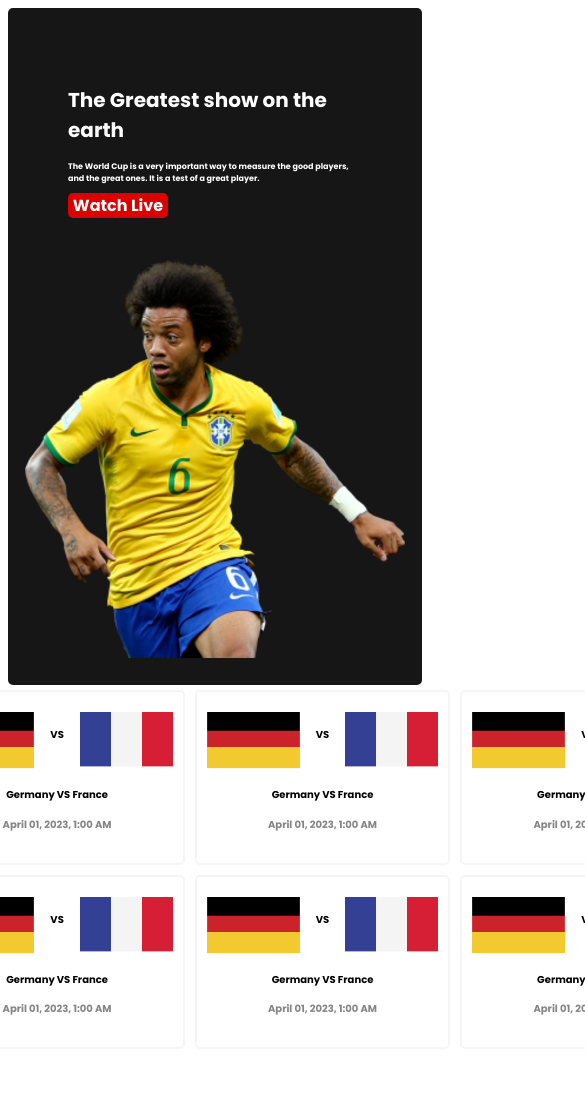
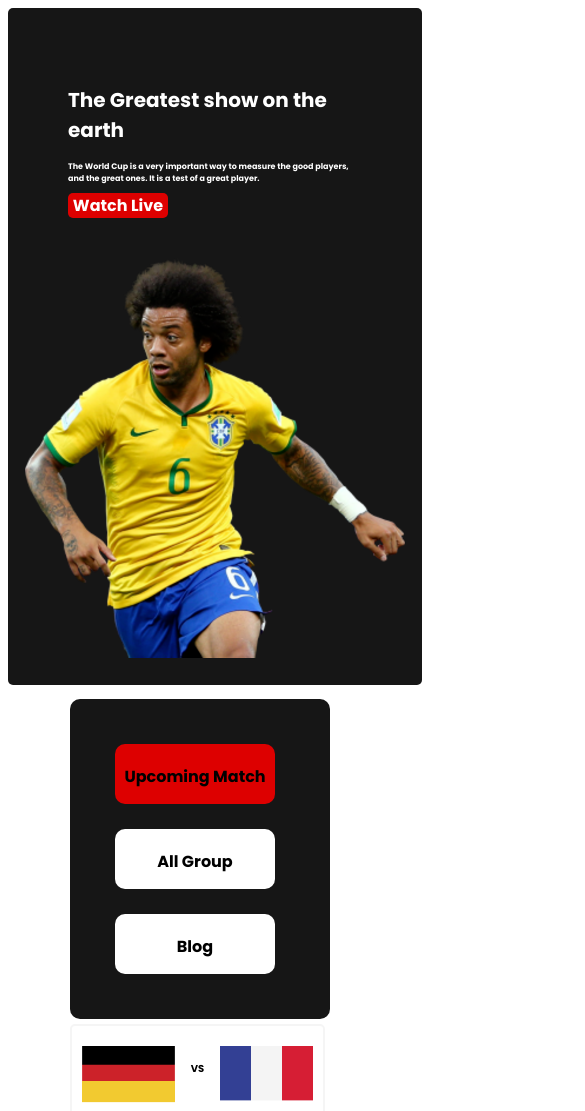
Before and after one commit to MdMizanurRahman1/word-cup-assignment2, a plain HTML site: page home.html in a window 390 px wide. Shown: the top 1111 px of the page, 585 px wide, since content can reach past the window. Drawn offline with Linux system fonts and the light colour scheme; some icons are missing.

Commit message:
mobile device response done

```diff
--- a/styles/style.css
+++ b/styles/style.css
@@ -234,12 +234,12 @@ hr {
 .match-live-button {
     background: #161616;
     border-radius: 10px;
-    width: 200px;
-    height: 250px;
+    width: 220px;
+    height: 280px;
     text-align: center;
     padding: 20px;
-    margin-right: 10px;
-    margin-top: 6px;
+    margin-top: 14px;
+    max-width: 220px;
 }
 
 .cup-match {
@@ -324,7 +324,8 @@ hr {
     }
 
     .transfer-information,
-    .blog-area {
+    .blog-area,
+    .match-live-button {
         flex-direction: column;
     }
 
@@ -357,4 +358,18 @@ hr {
     .footer-information {
         height: 100%;
     }
+
+
+
+    .parent-container {
+        flex-direction: column;
+        align-items: center;
+    }
+
+    .country-schedule {
+
+        grid-template-columns: repeat(1, 1fr);
+    }
+
+
 }
```
